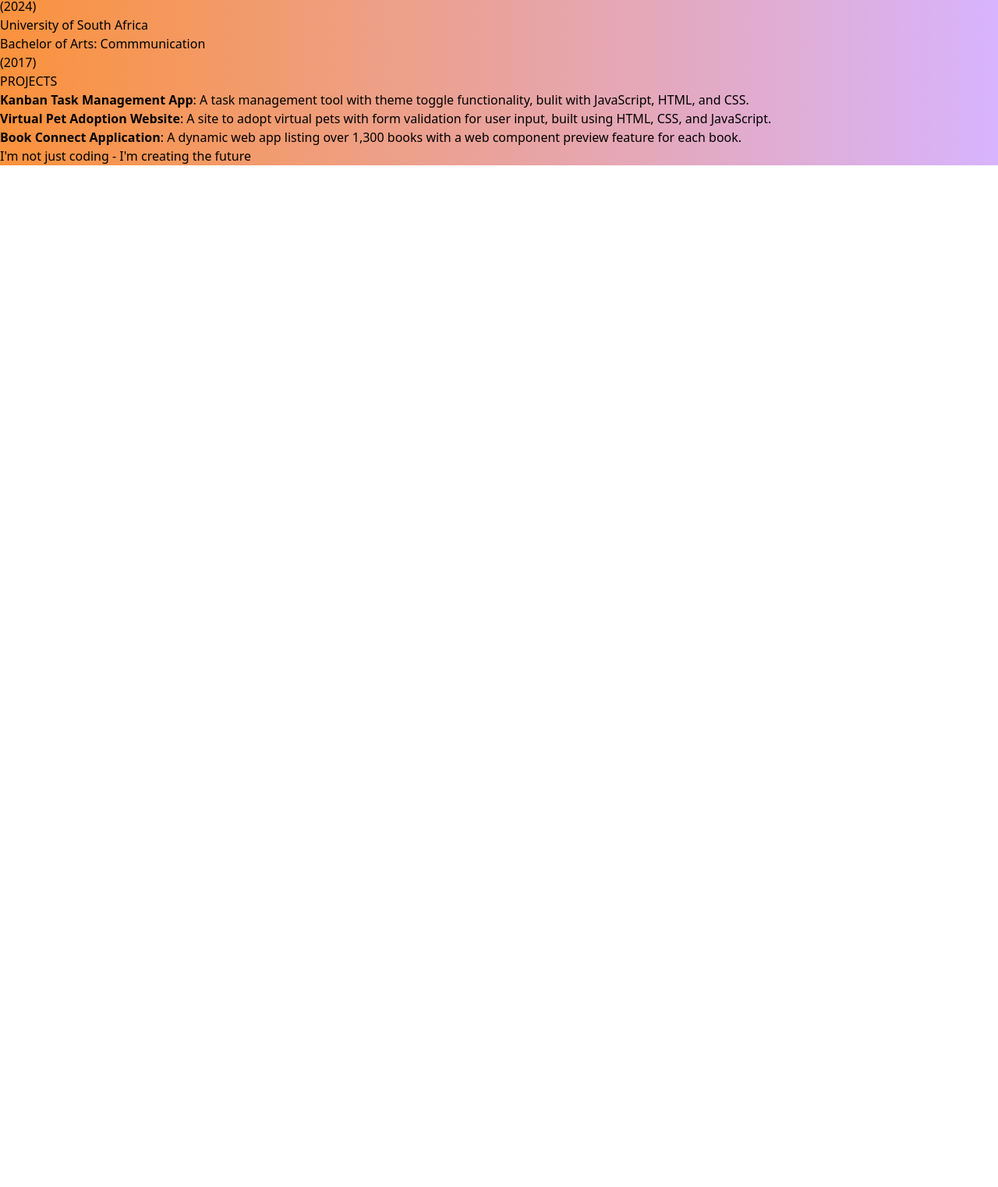
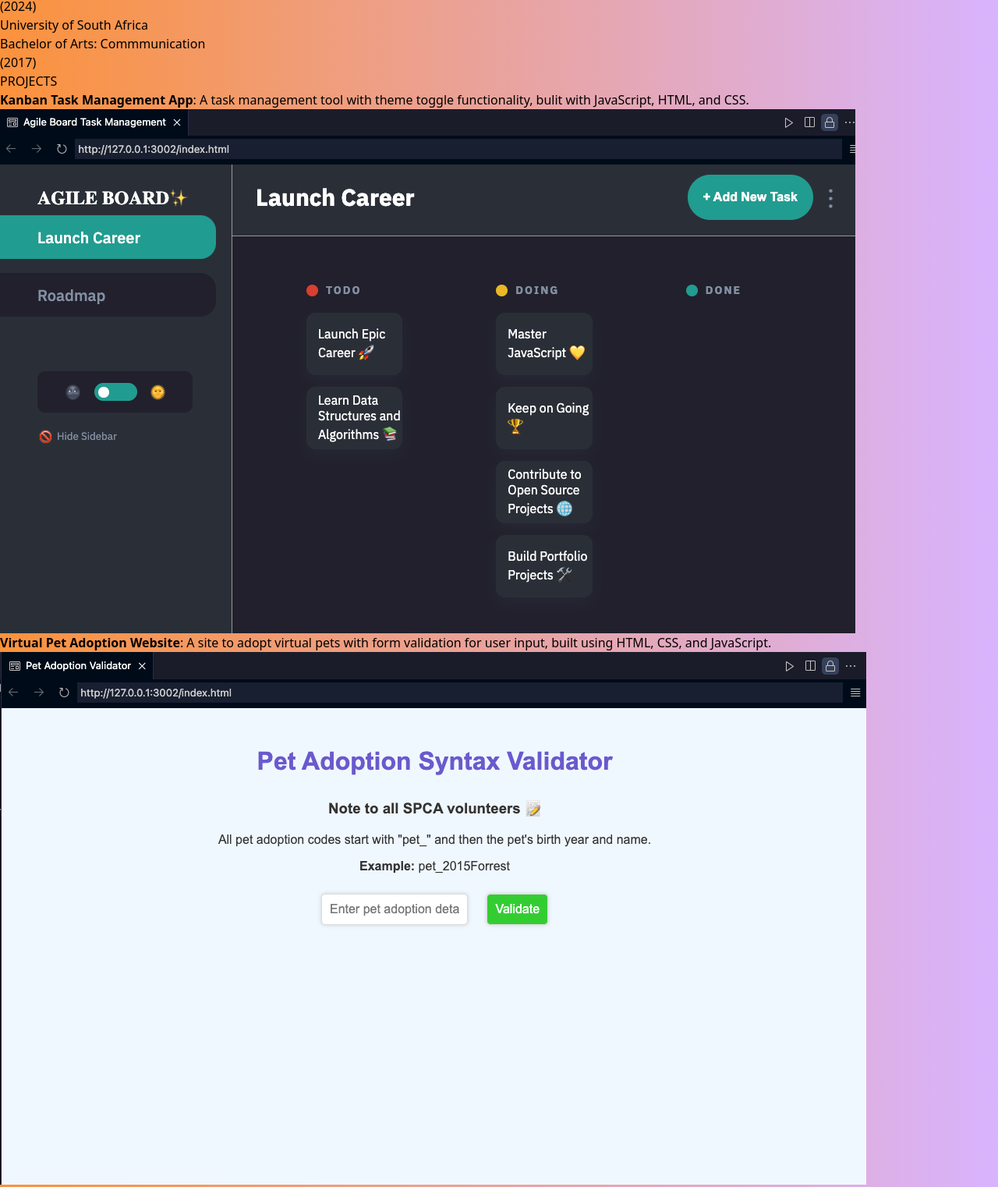
Before and after one commit to PearlPhahlane/Pearl_QAtester_Dev_Portfolio, a website: page disk/index.html in a window 1280 px wide. Shown: the part 956-2478 px from the top of the page at 78% size. Before the commit the page ends 1168 px from the top, so only its background shows below. Drawn offline with nearby package versions, Linux system fonts and the light colour scheme.

Commit message:
add portfolio images to website

```diff
--- a/disk/index.html
+++ b/disk/index.html
@@ -147,15 +147,21 @@
                 <li>
                     <strong>Kanban Task Management App</strong>: A task management tool with theme
                     toggle functionality, bulit with JavaScript, HTML, and CSS.
-                    <img><a href="https://github.com/PearlPhahlane/CS20240132_wfo2407_A1_Pearl-Phahlane_JSL11.git"></a>
+                    <a href="https://github.com/PearlPhahlane/CS20240132_wfo2407_A1_Pearl-Phahlane_JSL11.git">
+                        <img src="./task-mangement-app.png" alt="task-management-app">
+                    </a>
                 </li>
                 <li>
                     <strong>Virtual Pet Adoption Website</strong>: A site to adopt virtual pets with form validation for user input, built using HTML, CSS, and JavaScript.
-                    <img><a href="https://github.com/PearlPhahlane/Module_1_CS20240132_wfo2407_A1_Pearl-Phahlane_JSL01.git"></a>
+                    <a href="https://github.com/PearlPhahlane/Module_1_CS20240132_wfo2407_A1_Pearl-Phahlane_JSL01.git">
+                        <img src="./Pet-adoption website.png" alt="pet-adoption-website">
+                    </a>
                 </li>
                 <li>
                     <strong>Book Connect Application</strong>: A dynamic web app listing over 1,300 books with a web component preview feature for each book.
-                    <img><a href="https://github.com/PearlPhahlane/CS20240132_wfo2407_A1_Pearl-Phahlane_DJS04.git"></a>
+                    <a href="https://github.com/PearlPhahlane/CS20240132_wfo2407_A1_Pearl-Phahlane_DJS04.git">
+                        <img src="./book-connect-App.png" alt="book-connect-app">
+                    </a>
                 </li>
             </ul>
         </div>
```
